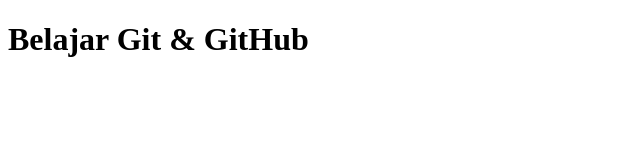
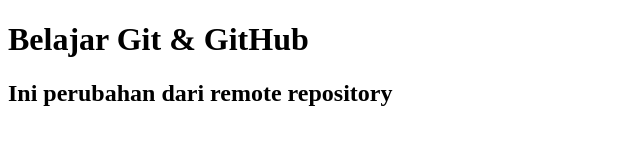
Before and after one commit to lil-id/belajar-git-github, a plain HTML site: page index.html in a window 1280 px wide. Shown: the whole page, without its empty margins (0-640 px from the left). Drawn offline with Linux system fonts and the light colour scheme.

Commit message:
menambah elemen baru di bawah h1

```diff
--- a/index.html
+++ b/index.html
@@ -5,5 +5,6 @@
 </head>
 <body>
     <h1>Belajar Git & GitHub</h1>
+    <h2>Ini perubahan dari remote repository</h2>
 </body>
 </html>
```
